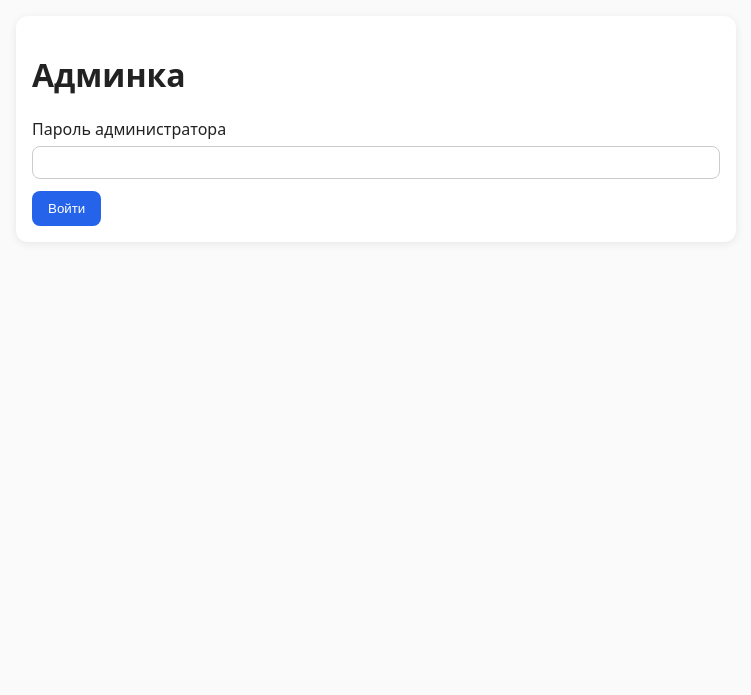
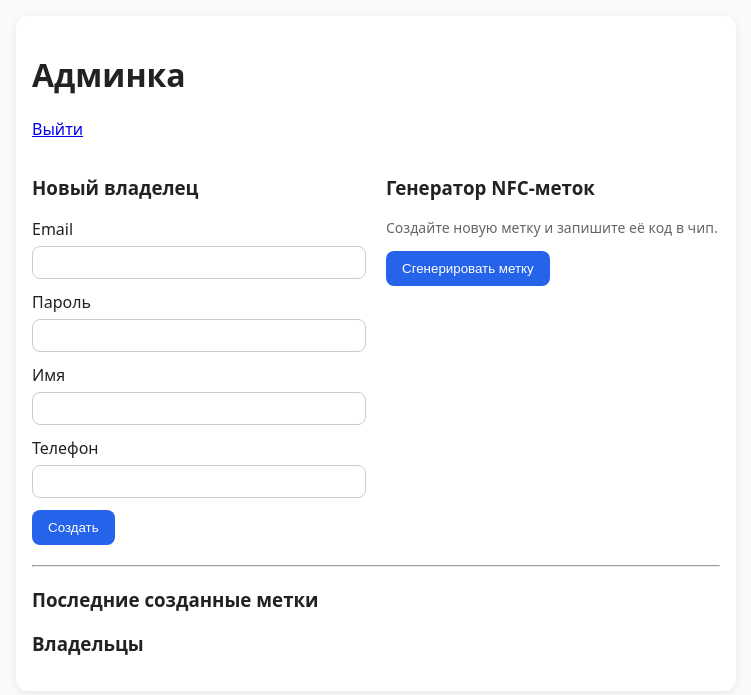
Before and after one commit to serjantlk/petnfc, a Flask app: page /admin in a window 1280 px wide. Shown: the top 695 px of the page, without its empty margins (264-1015 px from the left). Run offline with Flask 3, Linux system fonts and the light colour scheme; the visitor is signed in with stand-in values (Sample User, id 1).

Commit message:
Update admin.html

```diff
--- a/templates/admin.html
+++ b/templates/admin.html
@@ -2,12 +2,6 @@
 {% block content %}
 <div class="card">
   <h1>Админка</h1>
-  {% if not logged %}
-  <form method="post">
-    <label>Пароль администратора</label><input name="password" type="password" required>
-    <button>Войти</button>
-  </form>
-  {% else %}
   <p><a href="{{ url_for('admin_logout') }}">Выйти</a></p>
 
   <div style="display:flex; gap:20px; flex-wrap: wrap;">
@@ -26,19 +20,19 @@
       <h3>Генератор NFC-меток</h3>
       <p class="muted">Создайте новую метку и запишите её код в чип.</p>
       <form method="post" action="{{ url_for('admin_new_tag') }}">
-        <button>Сгенерировать новую метку</button>
+        <button>Сгенерировать метку</button>
       </form>
     </div>
   </div>
 
   <hr style="margin: 20px 0;">
 
-  <h3>Список меток</h3>
+  <h3>Последние созданные метки</h3>
   <ul>
     {% for tag in tags %}
       <li>Код: <b>{{ tag.code }}</b> —
         {% if tag.pet %}
-          Привязана к питомцу <b>{{ tag.pet.name }}</b> (владелец: {{ tag.pet.owner.email }})
+          Привязана к <b>{{ tag.pet.name }}</b> ({{ tag.pet.owner.email }})
         {% else %}
           <span style="color: green;">Свободна</span>
         {% endif %}
@@ -52,6 +46,5 @@
       <li><b>{{ o.email }}</b> — {{ o.name or "—" }}, {{ o.phone or "—" }}; питомцев: {{ o.pets|length }}</li>
     {% endfor %}
   </ul>
-  {% endif %}
 </div>
 {% endblock %}
```
